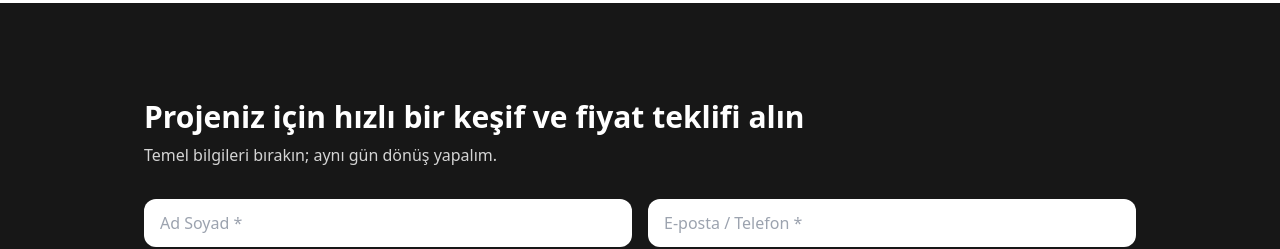
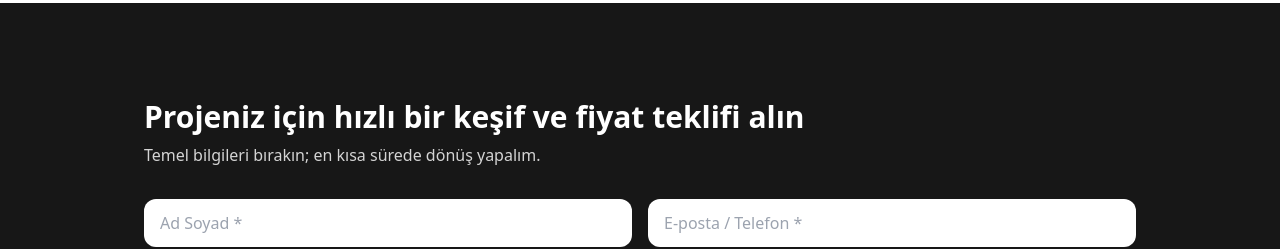
Before and after one commit to RdaKA12/AYK_PROJE_ELEKTRIK_Website, a Next.js app: page / in a window 1280 px wide. Shown: the part 2426-2675 px from the top of the page. Built offline with nearby package versions, Linux system fonts and the light colour scheme.

Commit message:
page.tsx

```diff
--- a/app/page.tsx
+++ b/app/page.tsx
@@ -273,7 +273,7 @@ Deneyimli mühendislerimiz, teknisyenlerimiz ve teknik ekibimizle malzeme seçim
       <section id="teklif" className="py-16 md:py-24 bg-neutral-900 text-white">
         <div className="max-w-5xl mx-auto px-4">
           <h2 className="text-2xl md:text-3xl font-semibold">Projeniz için hızlı bir keşif ve fiyat teklifi alın</h2>
-          <p className="mt-2 text-neutral-300">Temel bilgileri bırakın; aynı gün dönüş yapalım.</p>
+          <p className="mt-2 text-neutral-300">Temel bilgileri bırakın; en kısa sürede dönüş yapalım.</p>
           <QuoteForm />
         </div>
       </section>
```
